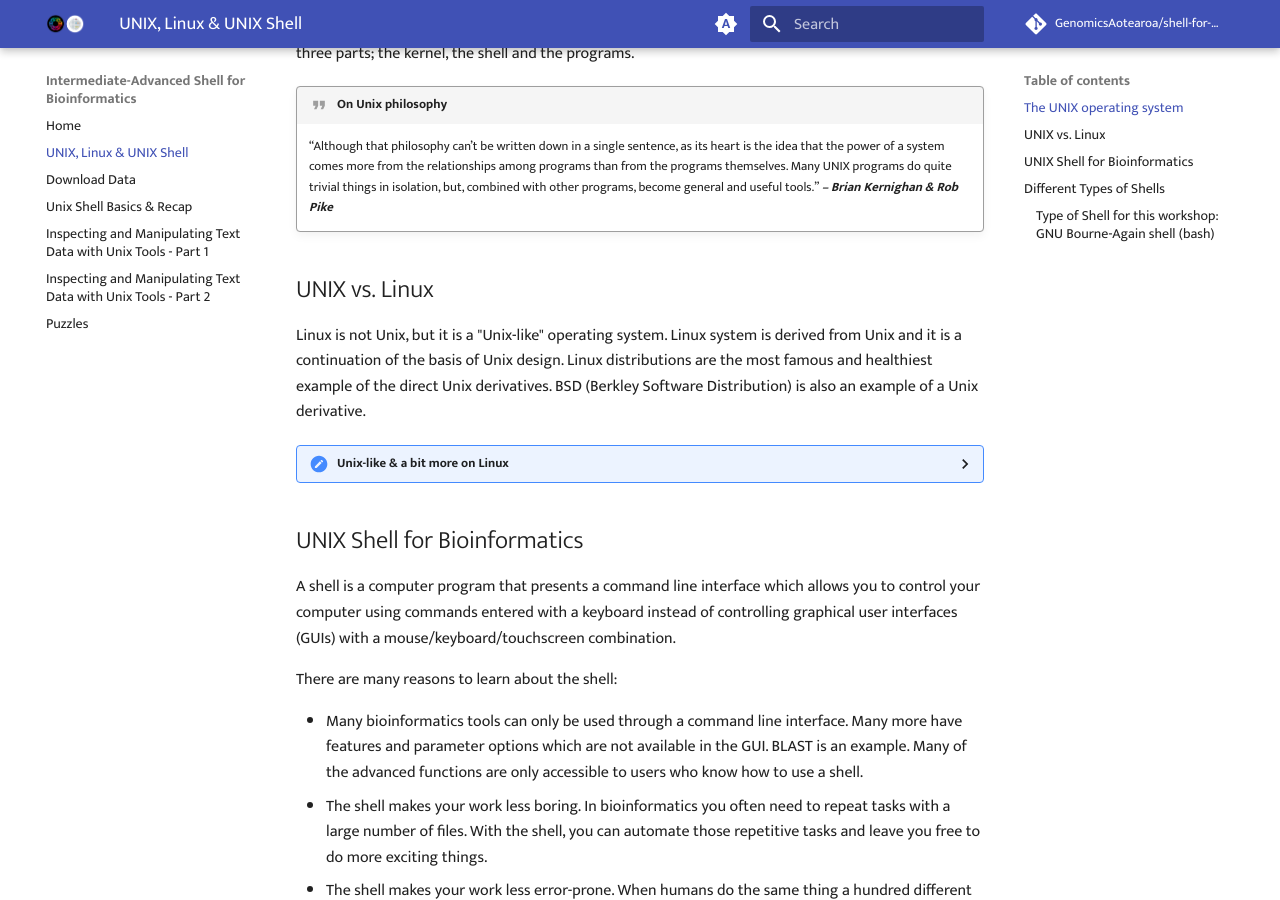
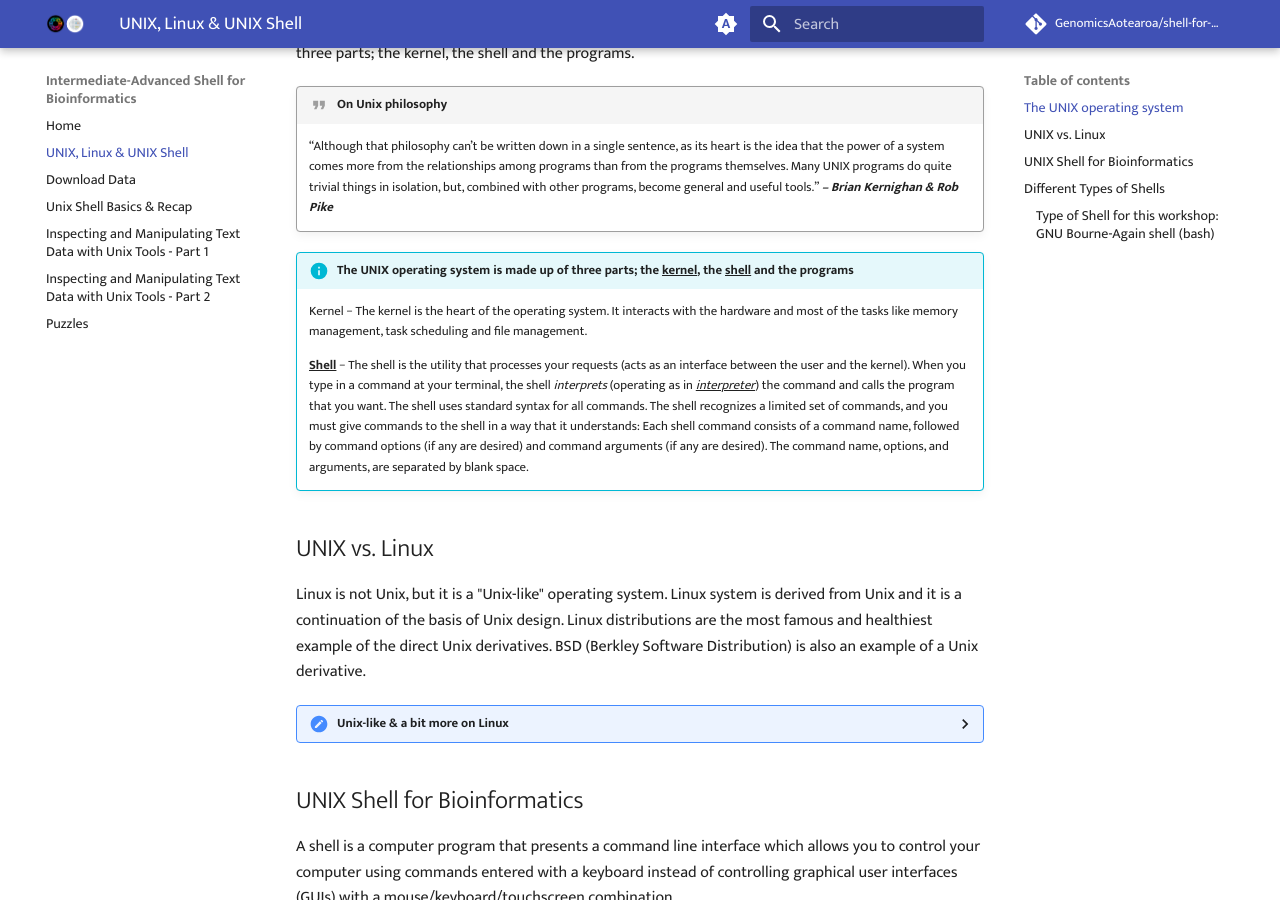
Before and after one commit to GenomicsAotearoa/shell-for-bioinformatics, an MkDocs documentation site: the page built from docs/0_introduction.md, in a window 1280 px wide and 900 px high, scrolled down 686 px. Built offline with MkDocs 1.6.1 and Material for MkDocs 9.7.7, drawn with Linux system fonts in a browser that asks for light colours; comment, search, counter and statistics services are not loaded.

Commit message:
more on shell

```diff
--- a/docs/0_introduction.md
+++ b/docs/0_introduction.md
@@ -23,6 +23,14 @@ Unix is a generic operating system which takes full advantage of all available h
 !!! quote "On Unix philosophy"
 
     “Although that philosophy can’t be written down in a single sentence, as its heart is the idea that the power of a system comes more from the relationships among programs than from the programs themselves. Many UNIX programs do quite trivial things in isolation, but, combined with other programs, become general and useful tools.” ***– Brian Kernighan & Rob Pike***
+
+!!! info "The UNIX operating system is made up of three parts; the ^^kernel^^, the ^^shell^^ and the programs"
+
+    Kernel − The kernel is the heart of the operating system. It interacts with the hardware and most of the tasks like memory management, task scheduling and file management.
+
+    ^^**Shell**^^ − The shell is the utility that processes your requests (acts as an interface between the user and the kernel). When you type in a command at your terminal, the shell *interprets* (operating as in ^^*interpreter*^^) the command and calls the program that you want. The shell uses standard syntax for all commands. The shell recognizes a limited set of commands, and you must give commands to the shell in a way that it understands: Each shell command consists of a command name, followed by command options (if any are desired) and command arguments (if any are desired). The command name, options, and arguments, are separated by blank space.
+
+
 
 ## UNIX vs. Linux
 
```
